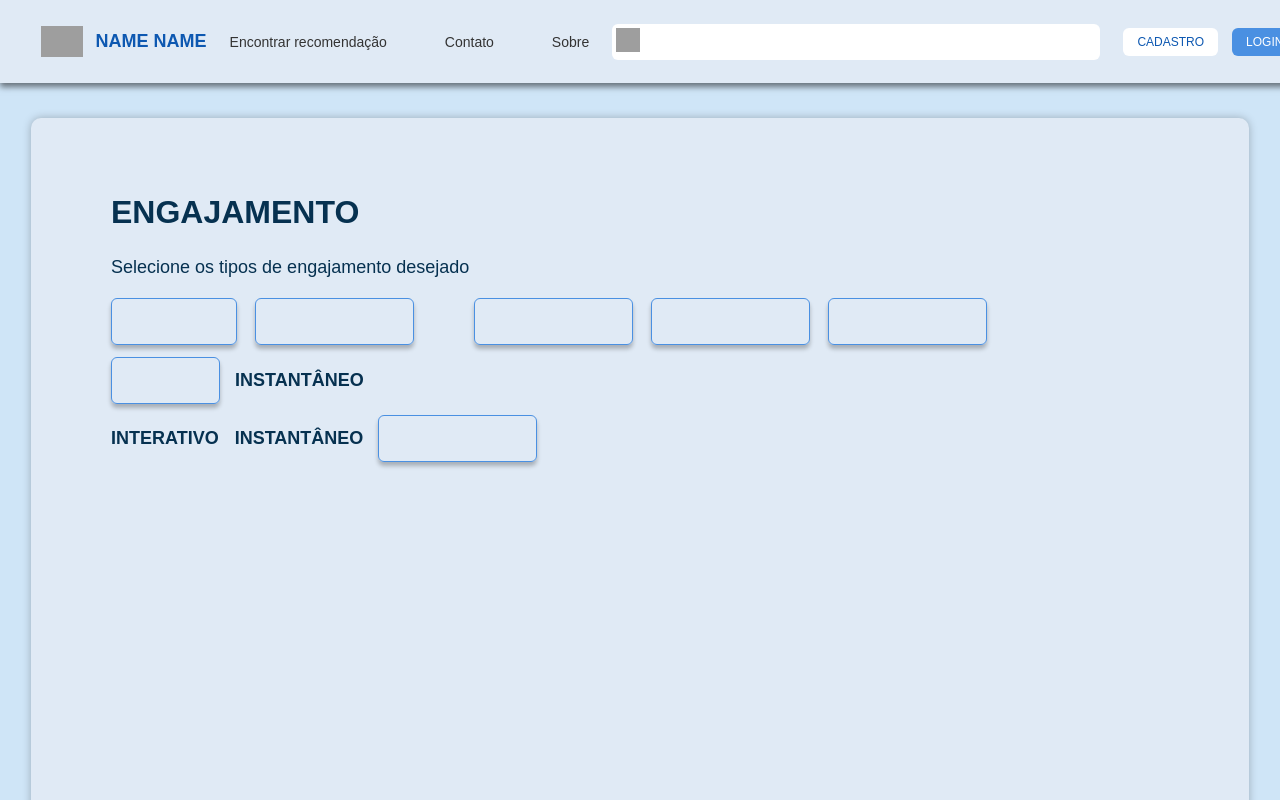
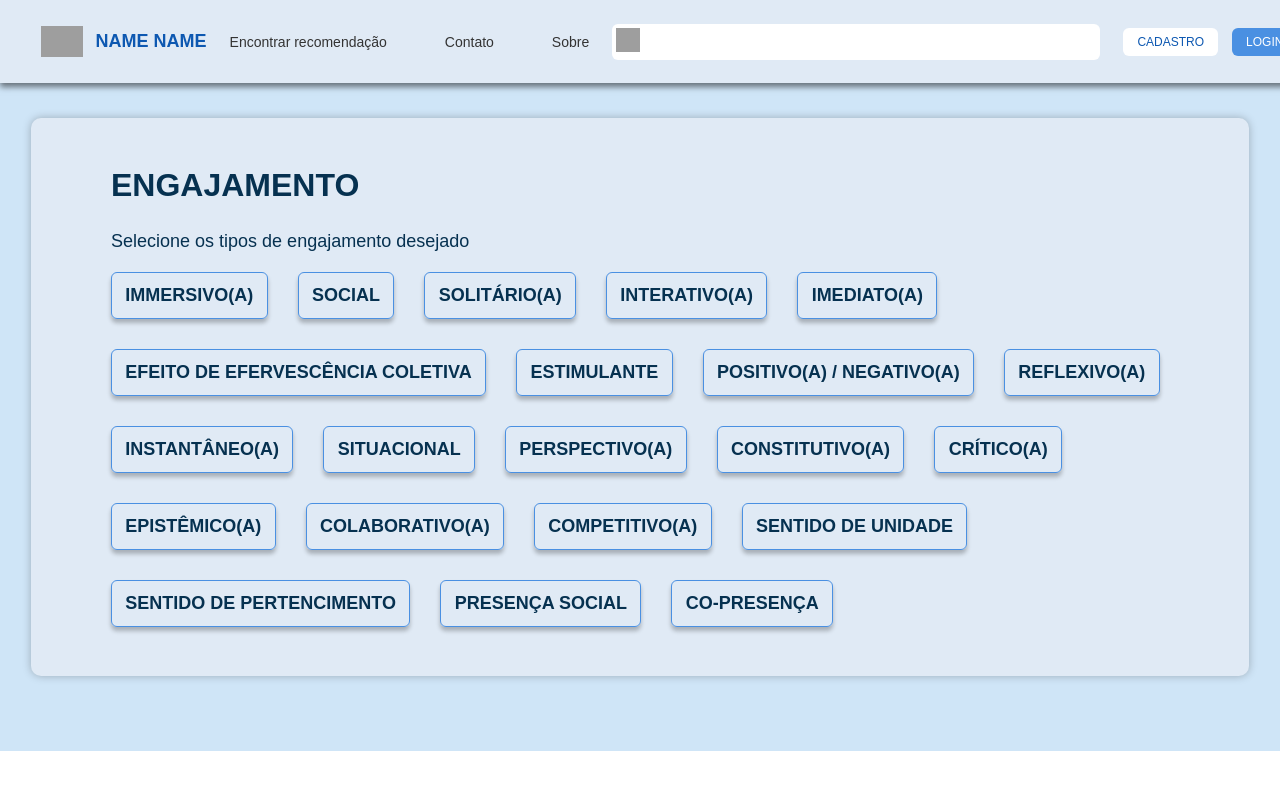
Before and after one commit to gabrielfreitas1406/software-recomendacao, a Next.js app in the folder frontend/: page /engagement in a window 1280 px wide. Shown: the top 800 px of the page. Built offline with nearby package versions, Linux system fonts and the light colour scheme; grey boxes are pictures that could not be loaded.

Commit message:
:sparkles: [FEAT]: Adicionando a tela do engajamento com as palavras chaves

```diff
--- a/frontend/src/app/components/engagement/EngagementButton.tsx
+++ b/frontend/src/app/components/engagement/EngagementButton.tsx
@@ -2,11 +2,8 @@ import * as React from "react";
 
 import { EngagementButtonProps } from "../../types/engagementTypes";
 
-export const EngagementButton: React.FC<EngagementButtonProps> = ({
-  text,
-  width = 159,
-}) => (
-  <button className="engagement-button" style={{ width }} aria-label={text}>
-    {text}
+export const EngagementButton: React.FC<EngagementButtonProps> = ({ text }) => (
+  <button className="engagement-button" aria-label={text}>
+    <span className="option-label">{text}</span>
   </button>
 );
--- a/frontend/src/app/engagement/page.tsx
+++ b/frontend/src/app/engagement/page.tsx
@@ -1,44 +1,10 @@
 import * as React from "react";
 import { EngagementButton } from "../components/engagement/EngagementButton";
-import { NavigationLink } from "../components/engagement/NavigationLink";
-import { HeaderActionButtons } from "../components/HeaderActionButtons";
+import { Engagementkeywords } from "../types/engagementTypes";
 
 const EngagementPage: React.FC = () => {
-  const navLinks = ["aaaaa", "aaaa", "aaaaa"];
-
   return (
     <div className="page-container">
-      {/*
-      <header className="main-header">
-        <div className="brand">
-          <img
-            src="https://cdn.builder.io/api/v1/image/assets/TEMP/d0e794bf66420096e920bd50e32de1115938e28c4c8628a18e959cf647782974?placeholderIfAbsent=true&apiKey=83976f5dcdaa41408687cac3bc676028"
-            alt="Company Logo"
-            className="brand-logo"
-          />
-          <h1 className="brand-name">NAME NAME</h1>
-        </div>
-
-        <nav className="main-nav">
-          {navLinks.map((text, index) => (
-            <NavigationLink key={index} text={text} />
-          ))}
-        </nav>
-
-        <div className="search-container">
-          <img
-            src="https://cdn.builder.io/api/v1/image/assets/TEMP/c69ed815b6be9bae5bef4073f1b1e0e843a6f946e06aa6450788588d87373cd5?placeholderIfAbsent=true&apiKey=83976f5dcdaa41408687cac3bc676028"
-            alt="Search Icon"
-            className="search-icon"
-          />
-        </div>
-
-        <div className="header-actions">
-          <HeaderActionButtons text="Cadastro" variant="secondary" />
-          <HeaderActionButtons text="Login" variant="primary" />
-        </div>
-      </header>*/}
-
       <main className="engagement-content">
         <section className="engagement-section">
           <h2 className="section-title">ENGAJAMENTO</h2>
@@ -47,19 +13,20 @@ const EngagementPage: React.FC = () => {
           </p>
 
           <div className="engagement-grid">
-            <div className="button-group">
-              <EngagementButton width={126} />
-              <EngagementButton />
-            </div>
+            {Engagementkeywords.map((keyWords) => (
+              <EngagementButton key={keyWords} text={keyWords} />
+            ))}
+            {/* */}
 
-            <div className="button-group">
+            {/* <div className="button-group">
               <EngagementButton />
               <EngagementButton />
               <EngagementButton />
-            </div>
+            </div>*/}
           </div>
+          {/*
 
-          <div className="engagement-options">
+                    <div className="engagement-options">
             <div className="option-group">
               <EngagementButton width={109} />
               <span className="option-label">Instantâneo</span>
@@ -73,6 +40,7 @@ const EngagementPage: React.FC = () => {
               <EngagementButton />
             </div>
           </div>
+          */}
         </section>
       </main>
     </div>
--- a/frontend/src/app/styles/engagement/engagement.css
+++ b/frontend/src/app/styles/engagement/engagement.css
@@ -14,14 +14,13 @@
   margin: 35px auto;
   max-width: 1058px;
   padding: 49px 80px;
-
-  height: 100vh;
 }
 
 .section-title {
   color: #063150;
   font: 600 32px Montserrat, sans-serif;
   text-transform: uppercase;
+  margin-top: 0%;
 }
 
 .section-description {
@@ -32,7 +31,7 @@
 
 .engagement-grid {
   display: flex;
-  gap: 60px;
+  gap: 30px;
   margin-top: 20px;
   flex-wrap: wrap;
 }
@@ -48,6 +47,9 @@
   border: 1px solid #4a90e2;
   box-shadow: 0 4px 4px rgba(0, 0, 0, 0.25);
   height: 47px;
+  padding: 0.5em 1em;
+  width: auto;
+
   background: transparent;
   cursor: pointer;
 }
--- a/frontend/src/app/types/engagementTypes.ts
+++ b/frontend/src/app/types/engagementTypes.ts
@@ -11,3 +11,27 @@ export interface HeaderActionProps {
   text: string;
   variant: "primary" | "secondary";
 }
+
+export const Engagementkeywords: string[] = [
+  "Immersivo(a)",
+  "Social",
+  "Solitário(a)",
+  "Interativo(a)",
+  "Imediato(a)",
+  "Efeito de Efervescência Coletiva",
+  "Estimulante",
+  "Positivo(a) / Negativo(a)",
+  "Reflexivo(a)",
+  "Instantâneo(a)",
+  "Situacional",
+  "Perspectivo(a)",
+  "Constitutivo(a)",
+  "Crítico(a)",
+  "Epistêmico(a)",
+  "Colaborativo(a)",
+  "Competitivo(a)",
+  "Sentido de Unidade",
+  "Sentido de Pertencimento",
+  "Presença Social",
+  "Co-presença",
+];
```
